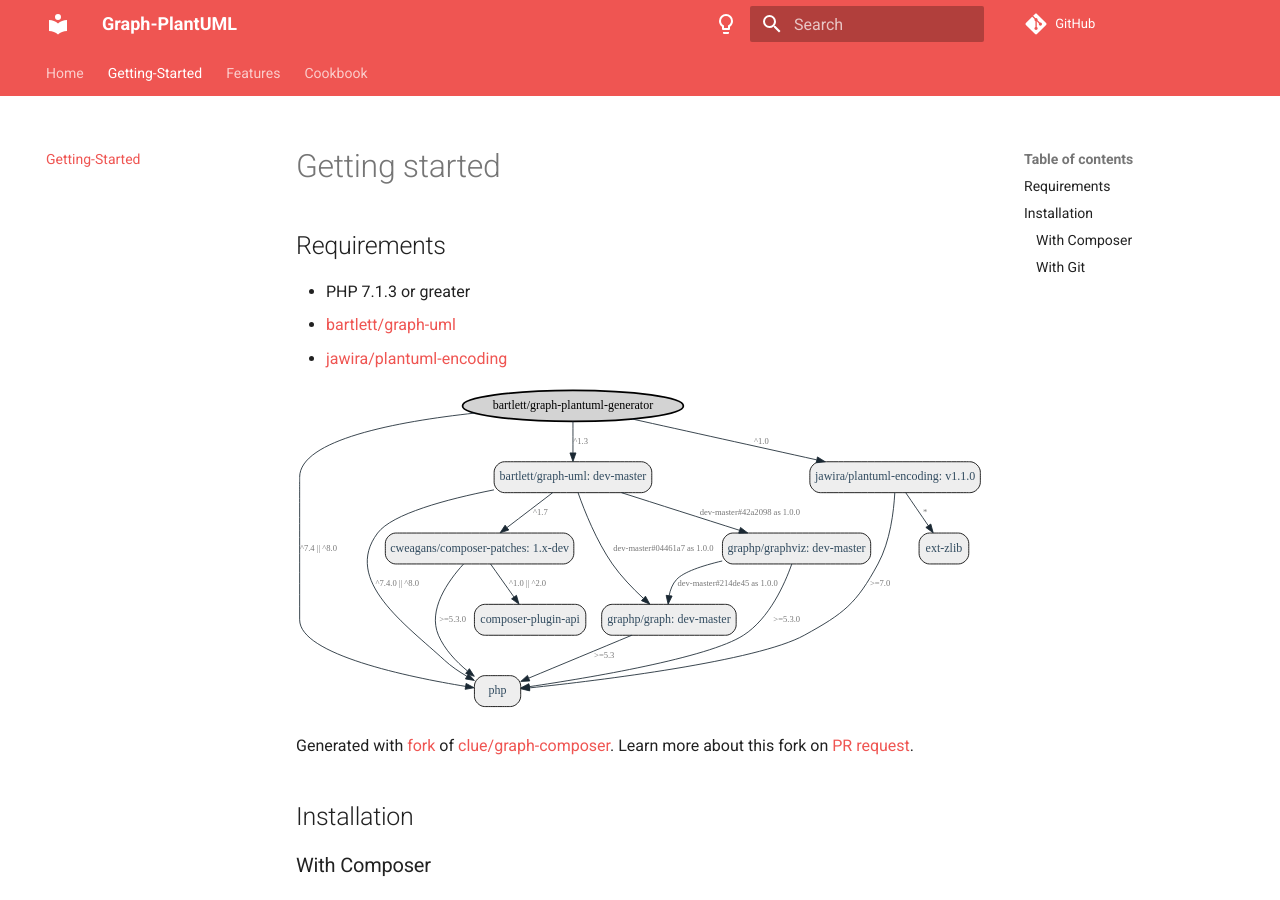
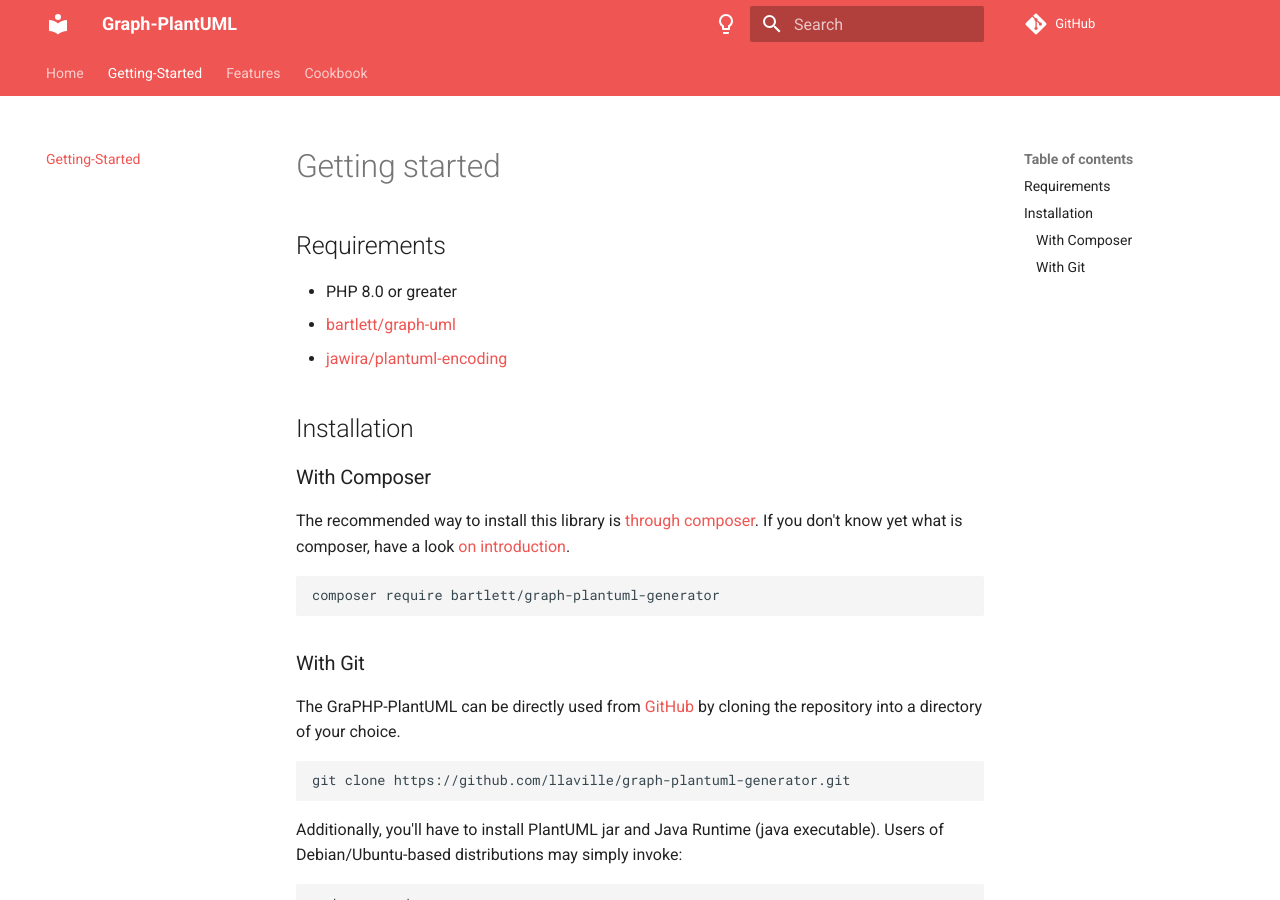
Before and after one commit to llaville/graph-plantuml-generator, an MkDocs documentation site: the page built from docs/getting-started.md, in a window 1280 px wide and 900 px high. Built offline with MkDocs 1.6.1 and Material for MkDocs 9.7.7, drawn with Linux system fonts in a browser that asks for light colours; comment, search, counter and statistics services are not loaded.

Commit message:
drop support to PHP 7

```diff
--- a/docs/getting-started.md
+++ b/docs/getting-started.md
@@ -3,14 +3,9 @@
 
 ## Requirements
 
-* PHP 7.1.3 or greater
+* PHP 8.0 or greater
 * [bartlett/graph-uml](https://github.com/llaville/graph-uml)
 * [jawira/plantuml-encoding](https://github.com/jawira/plantuml-encoding)
-
-![GraPHP Composer](./graph-composer.svg)
-
-Generated with [fork](https://github.com/markuspoerschke/graph-composer/tree/add-options-to-exclude) of [clue/graph-composer](https://github.com/clue/graph-composer).
-Learn more about this fork on [PR request](https://github.com/clue/graph-composer/pull/45).
 
 ## Installation
 
```
Also changed, not shown: composer.json (+4 -4 lines), docs/README.md (renamed from docs/index.md), docs/graph-composer.svg (deleted), 1 other file.
